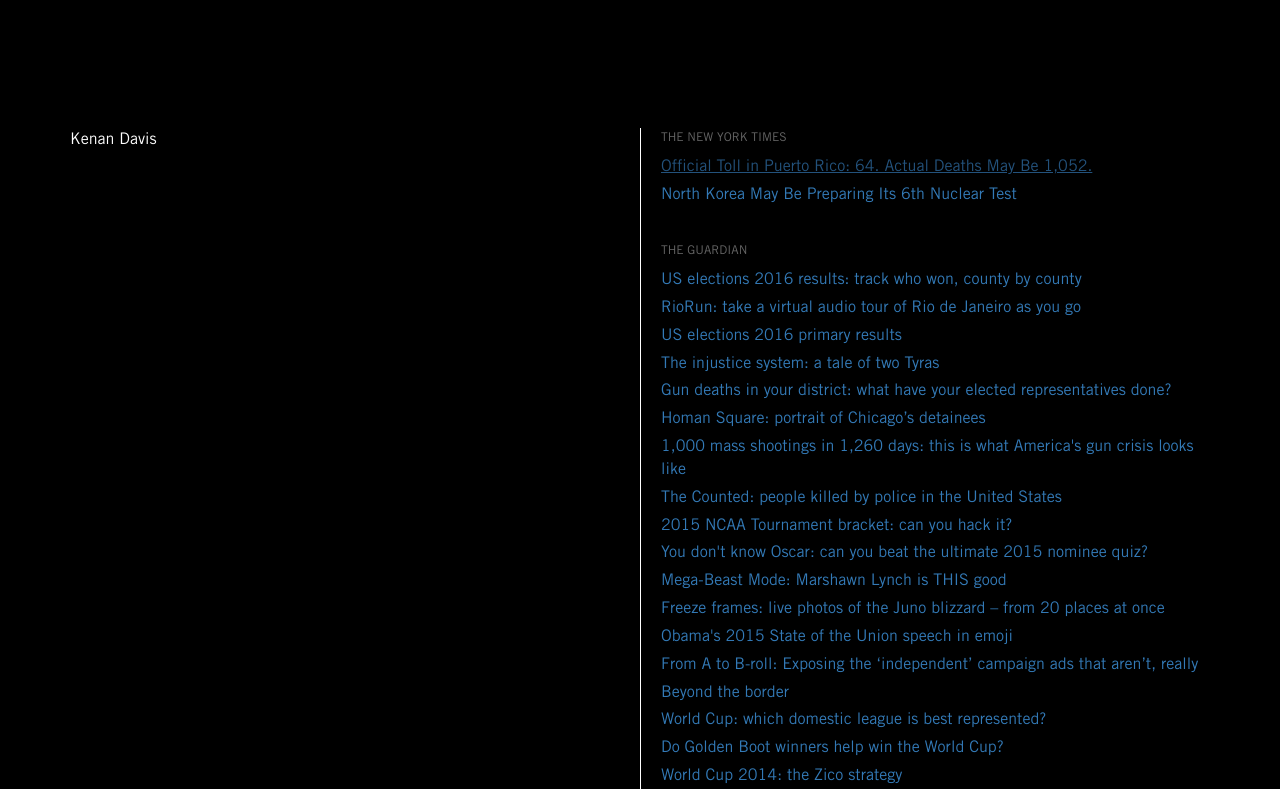
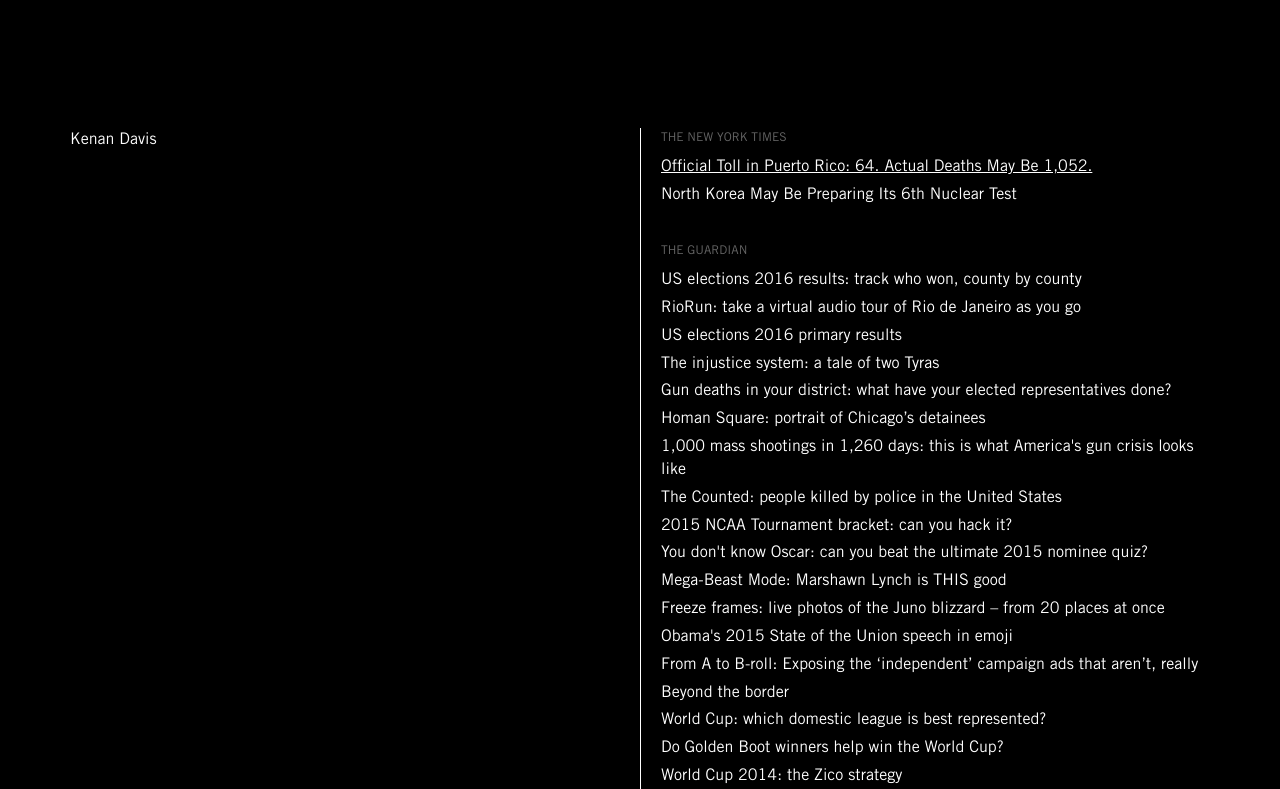
Before and after one commit to kenandavis/kenandavis.github.io, a website: page index.html in a window 1280 px wide. In both pictures the pointer is over the link 876 px from the left and 165 px from the top of the page. Shown: the top 789 px of the page. Drawn offline with Linux system fonts and the light colour scheme.

Commit message:
link styles

```diff
--- a/style.css
+++ b/style.css
@@ -52,3 +52,12 @@
 ul li {
 	padding: 0px 5px 5px;
 }
+
+a {
+	color: #fff;
+}
+
+a:hover {
+	color: #fff;
+	text-decoration: underline;
+}
```
